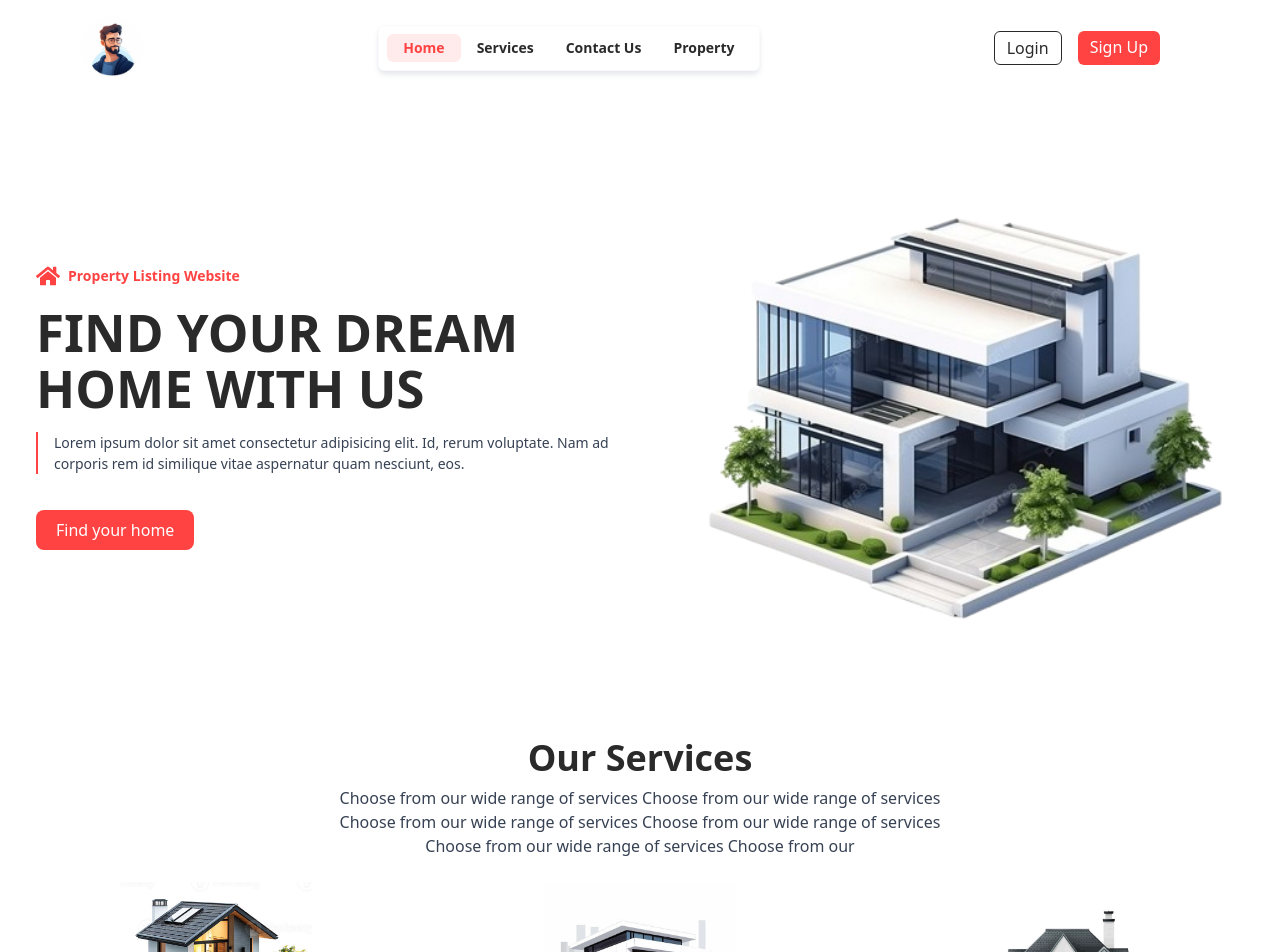
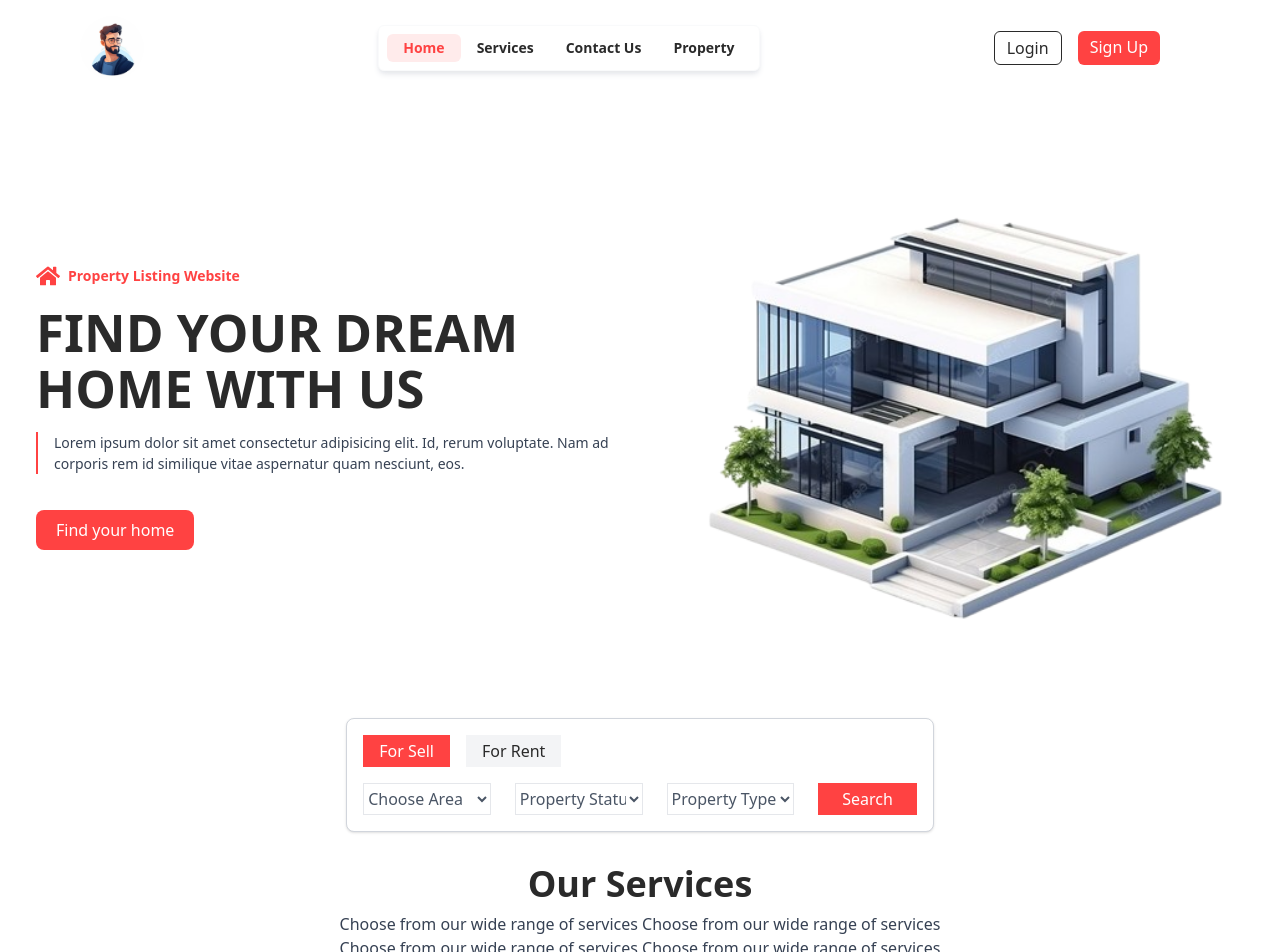
Before and after one commit to eyoaab/House-Rental, a React (Vite) app in the folder house-rental/: page /apartments in a window 1280 px wide. Shown: the top 952 px of the page. Built offline with nearby package versions, Linux system fonts and the light colour scheme.

Commit message:
added a search icon

```diff
--- a/house-rental/src/App.tsx
+++ b/house-rental/src/App.tsx
@@ -4,6 +4,7 @@ import ServicesList from "./pages/services/services-page";
 import Header from "./components/Common/header";
 import ApartmentsList from "./pages/Apartments/apartments-page";
 import HeroPage from "./pages/Hero/hero-section";
+import PropertySearch from "./components/Common/search-drop-down";
 
 const App: React.FC = () => {
   return (
@@ -13,6 +14,7 @@ const App: React.FC = () => {
         <Header />
       </div>
       <HeroPage />
+      <PropertySearch />
       {/* <ApartmentsList /> */}
       <ServicesList />
     </div>
--- a/house-rental/src/components/Common/nav-bar.tsx
+++ b/house-rental/src/components/Common/nav-bar.tsx
@@ -1,14 +1,25 @@
+import { useState } from "react";
+
 function NavBar() {
+  const [selectedIndex, setSelectedIndex] = useState(0);
+
+  const menuItems = ["Home", "Services", "Contact Us", "Property"];
+
   return (
     <nav className="text-sm flex justify-between items-center z-[100] bg-white text-secondary p-2 shadow-md shadow-gray-200 rounded-md border border-gray-50">
-      <p className="text-md font-semibold px-4 py-1 bg-primary/10 rounded-md text-primary">
-        Home
-      </p>
-      <p className="text-md font-semibold px-4 py-1 bg-white ">Services</p>
-      <p className="text-md font-semibold px-4 py-1 bg-white z-[90]">
-        Contact Us
-      </p>
-      <p className="text-md font-semibold px-4 py-1">Property</p>
+      {menuItems.map((item, index) => (
+        <p
+          key={index}
+          className={`text-md font-semibold px-4 py-1 cursor-pointer ${
+            selectedIndex === index
+              ? "bg-primary/10 rounded-md text-primary"
+              : "bg-white"
+          }`}
+          onClick={() => setSelectedIndex(index)}
+        >
+          {item}
+        </p>
+      ))}
     </nav>
   );
 }
--- /dev/null
+++ b/house-rental/src/components/Common/search-drop-down.tsx
@@ -0,0 +1,57 @@
+import { useState } from "react";
+
+export default function PropertySearch() {
+  const [activeTab, setActiveTab] = useState("sell");
+
+  return (
+    <div className="p-4 shadow-sm border border-gray-300 rounded-lg flex flex-col items-start max-w-[1440px] mx-auto bg-white mb-3">
+      <div className="flex items-start justify-start space-x-4 mb-4">
+        <div
+          className={`px-4 py-1 cursor-pointer transition-all duration-300 ${
+            activeTab === "sell"
+              ? "bg-primary text-white"
+              : "bg-gray-100 text-secondary"
+          }`}
+          onClick={() => setActiveTab("sell")}
+        >
+          For Sell
+        </div>
+        <div
+          className={`px-4 py-1 cursor-pointer transition-all duration-300 ${
+            activeTab === "rent"
+              ? "bg-primary text-white"
+              : "bg-gray-100 text-secondary"
+          }`}
+          onClick={() => setActiveTab("rent")}
+        >
+          For Rent
+        </div>
+      </div>
+
+      <div className="flex gap-2 space-x-4 w-full text-gray-600">
+        <select className=" border border-gray-200  w-1/3 h-8 transition-all duration-300  hover:border-primary ">
+          <option>Choose Area</option>
+          <option>Addis Ababa</option>
+          <option>Adama</option>
+          <option>Bahir Dar</option>
+          <option>Hawassa</option>
+        </select>
+        <select className=" border border-gray-200  w-1/3 h-8 transition-all duration-300 hover:border-primary ">
+          <option>Property Status</option>
+          <option>New</option>
+          <option>Used</option>
+        </select>
+        <select className="border p-0 border-gray-200  w-1/3 h-8 transition-all duration-300 hover:border-primary ">
+          <option>Property Type</option>
+          <option>Apartment</option>
+          <option>House</option>
+          <option>Villa</option>
+          <option>Commercial</option>
+        </select>
+        <div className="px-6 w-max flex items-center cursor-pointer bg-primary text-white transition-all duration-300 hover:bg-primary-dark">
+          Search
+        </div>
+      </div>
+    </div>
+  );
+}
```
